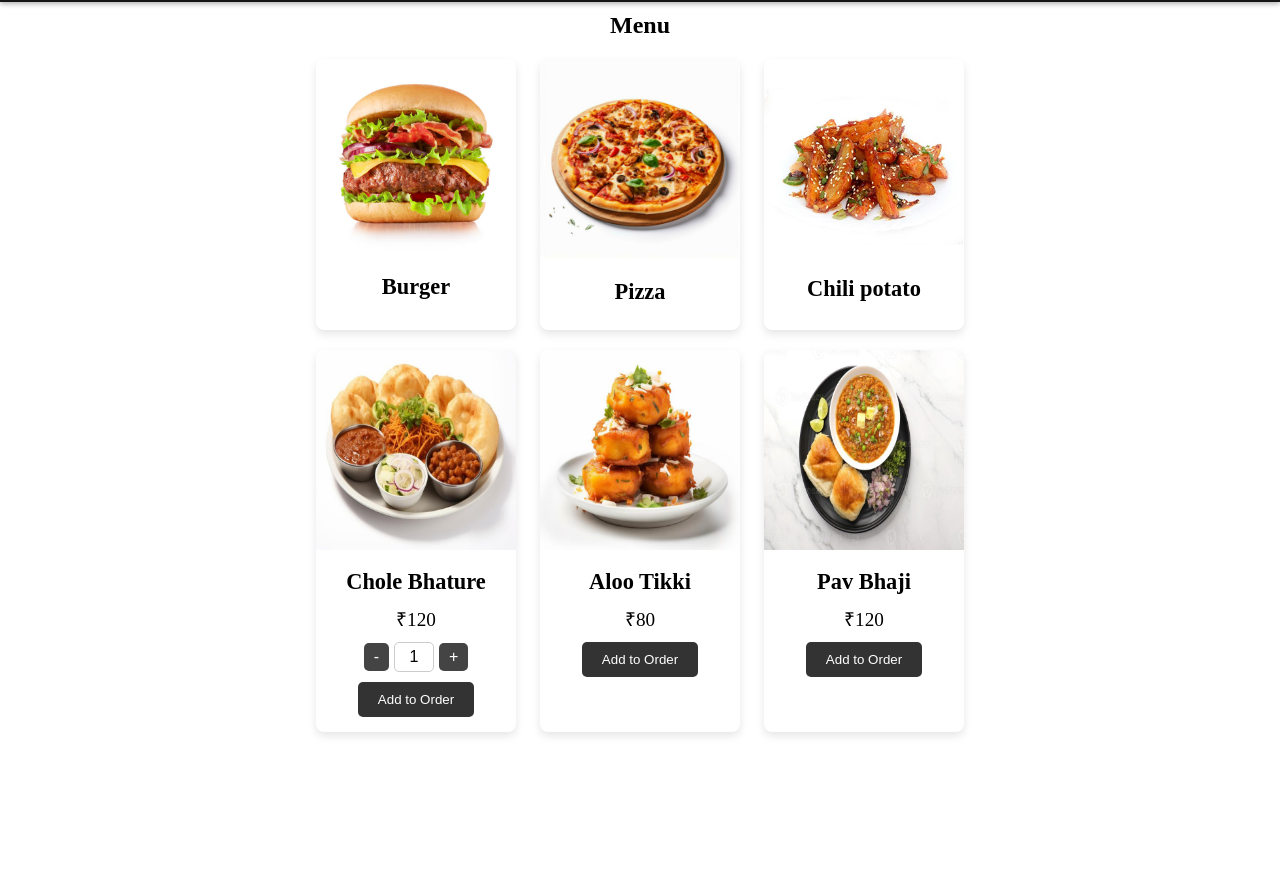
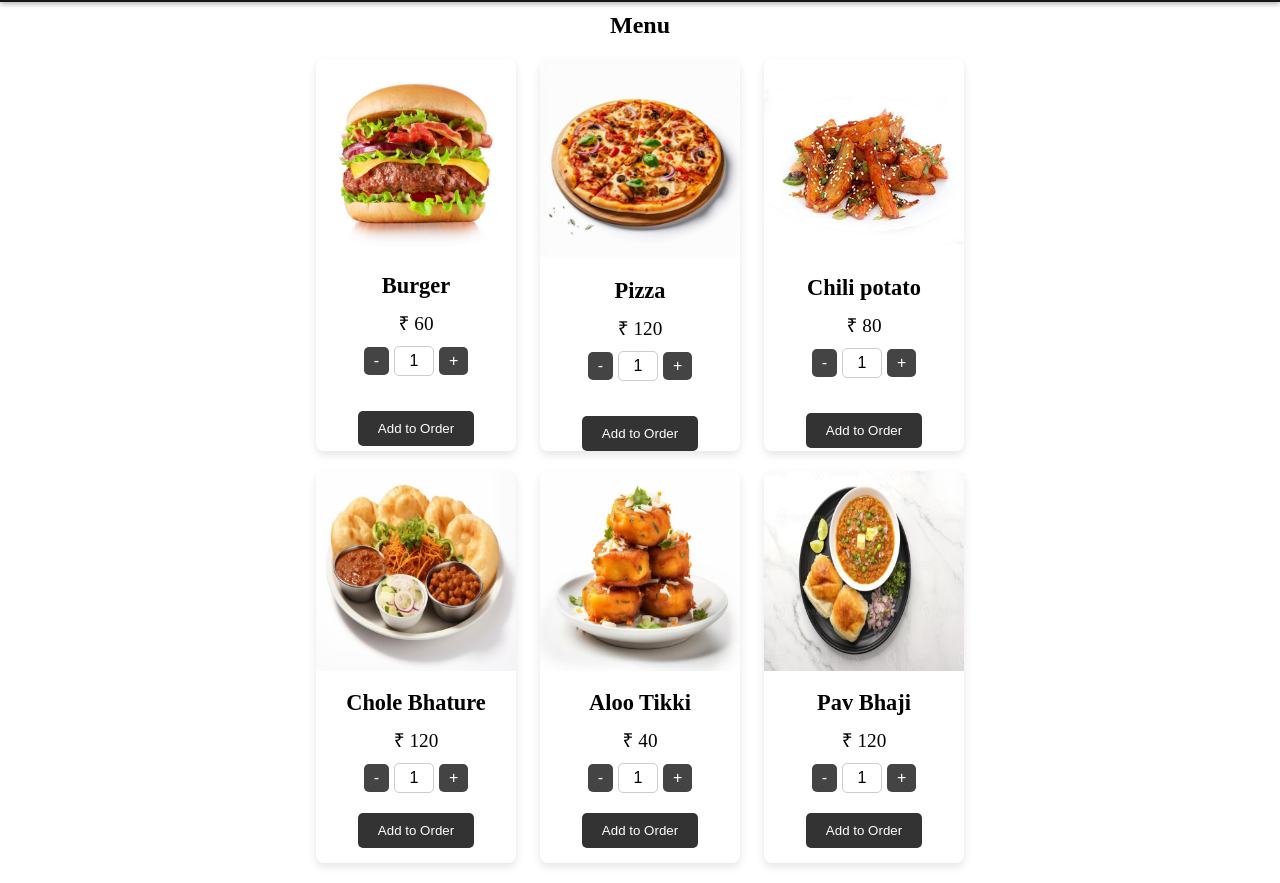
Before and after one commit to Ayush-vishnoi/Mini_project, a plain HTML site: page new.html in a window 1280 px wide. Shown: the part 73-956 px from the top of the page. Before the commit the page ends 825 px from the top, so only its background shows below. Drawn offline with Linux system fonts and the light colour scheme.

Commit message:
mini_project
Day 3

```diff
--- a/new.html
+++ b/new.html
@@ -11,7 +11,7 @@
 <body>
     <header>
         <div class="logo">
-            <a href="main.html"><img src="images/pngwing.com.png" alt="logo" ></a>
+            <a href="main.html"><img src="images/pngwing.com.png" alt="logo"></a>
         </div>
         <nav>
             <ul>
@@ -21,43 +21,69 @@
             </ul>
         </nav>
         <div class="log">
-            <a href="order.html"><img src="images/trolley.png" alt="logo" ></a>
+            <a href="order.html"><img src="images/trolley.png" alt="logo"></a>
         </div>
     </header>
     <h2 id="hm">Menu</h2>
     <section class="menu">
 
-        <div id="bur" class="menu-item">
-          <a href="burger.html"> <img src="images/burger.jpg" alt="Burger"></a>
-          <div class="menu-item-details">
+        <div class="menu-item">
+            <img src="images/burger.jpg" alt="Burger">
+            <div class="menu-item-details">
                 <h3>Burger</h3>
+                <p>₹ 60</p>
+                <div class="quantity-control">
+                    <button class="minus">-</button>
+                    <input type="number" class="qty" value="1" min="1">
+                    <button class="plus">+</button>
+                </div>
+            </div>
+            <button class="add-to-order" data-item="Burger" data-price="60">Add to Order</button>
+        </div>
 
-
-            </div>
+        </div>
         </div>
         <div class="menu-item">
-         <a href="pizza.html"> <img src="images/pizza.jpg" alt="Pizza"></a>
+            <img src="images/pizza.jpg" alt="Pizza">
             <div class="menu-item-details">
                 <h3>Pizza</h3>
+                <p>₹ 120</p>
+                <div class="quantity-control">
+                    <button class="minus">-</button>
+                    <input type="number" class="qty" value="1" min="1">
+                    <button class="plus">+</button>
+                </div>
+            </div>
+            <button class="add-to-order" data-item="Pizza" data-price="120">Add to Order</button>
+        </div>
 
-            </div>
+        </div>
         </div>
         <div class="menu-item">
-        <a href="chilli.html"> <img src="images/chilipotato.jpg" alt="Chili potato"></a>
+            <img src="images/chilipotato.jpg" alt="Chili potato">
             <div class="menu-item-details">
                 <h3>Chili potato</h3>
+                <p>₹ 80</p>
+                <div class="quantity-control">
+                    <button class="minus">-</button>
+                    <input type="number" class="qty" value="1" min="1">
+                    <button class="plus">+</button>
+                </div>
+            </div>
+            <button class="add-to-order" data-item="Chilli potato" data-price="80">Add to Order</button>
+        </div>
 
-            </div>
+        </div>
         </div>
 
     </section>
     <section class="menu">
 
-        <div id="bur" class="menu-item">
+        <div  class="menu-item">
             <img src="images/cholebhature.jpg" alt="Chole Bhature">
             <div class="menu-item-details">
                 <h3>Chole Bhature</h3>
-                <p>₹120</p>
+                <p>₹ 120</p>
                 <div class="quantity-control">
                     <button class="minus">-</button>
                     <input type="number" class="qty" value="1" min="1">
@@ -70,20 +96,30 @@
             <img src="images/Aloo Tikki.jpg" alt="Aloo Tikki">
             <div class="menu-item-details">
                 <h3>Aloo Tikki</h3>
-                <p>₹80</p>
-                <button class="add-to-order" data-item="Aloo Tikki" data-price="80">Add to Order</button>
+                <p>₹ 40</p>
+                <div class="quantity-control">
+                    <button class="minus">-</button>
+                    <input type="number" class="qty" value="1" min="1">
+                    <button class="plus">+</button>
+                </div>
+                <button class="add-to-order" data-item="Aloo Tikki" data-price="40">Add to Order</button>
             </div>
         </div>
         <div class="menu-item">
             <img src="images/Pav Bhaji.jpg" alt="Pav Bhaji">
             <div class="menu-item-details">
                 <h3>Pav Bhaji</h3>
-                <p>₹120</p>
+                <p>₹ 120</p>
+                <div class="quantity-control">
+                    <button class="minus">-</button>
+                    <input type="number" class="qty" value="1" min="1">
+                    <button class="plus">+</button>
+                </div>
                 <button class="add-to-order" data-item="Pav Bhaji" data-price="120">Add to Order</button>
             </div>
         </div>
     </section>
-  <script src="script.js"></script>
+    <script src="script.js"></script>
 </body>
 
 </html>
--- a/styles.css
+++ b/styles.css
@@ -86,7 +86,7 @@ header li a:hover{
     display: flex;
     justify-content: center;
     align-items: center;
-    margin-bottom: 10px;
+    margin-bottom: 20px;
 }
 
 .quantity-control button {
```
